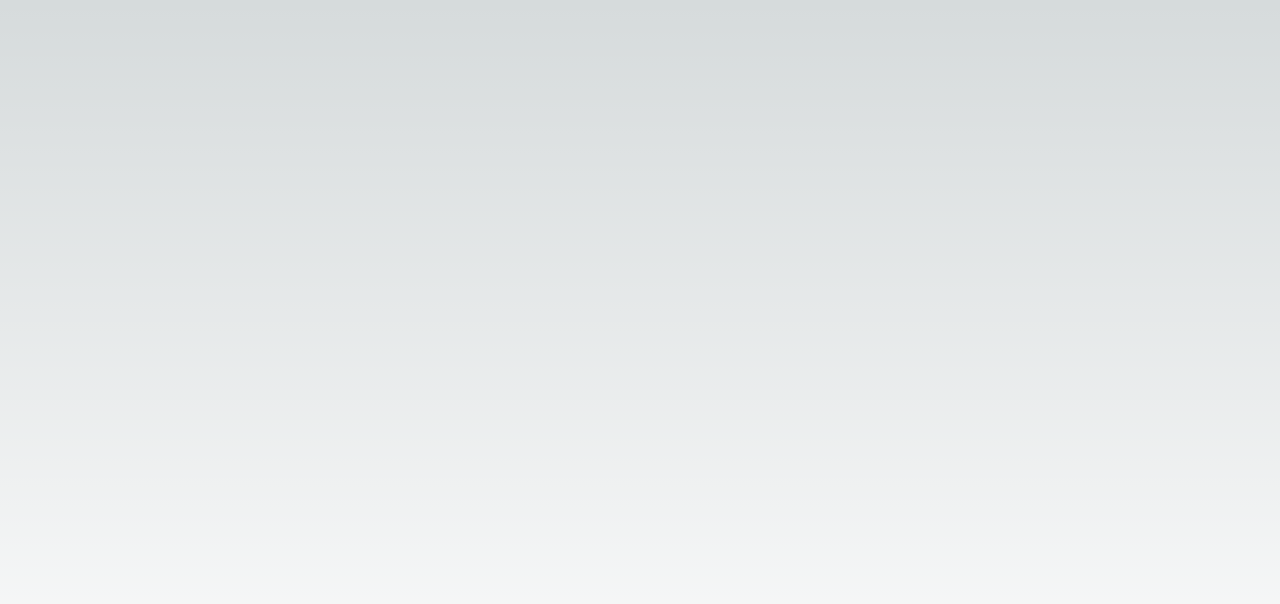
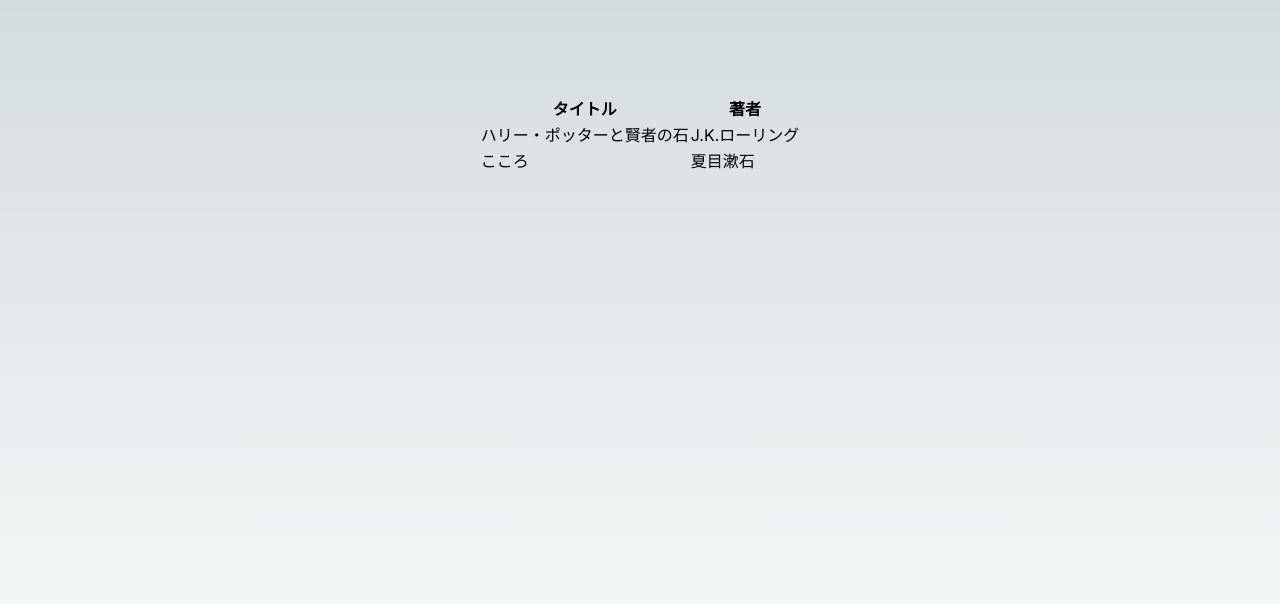
Before and after one commit to shoshiba/nosuijmasayosi-ir-archive-page, a Next.js app: page / in a window 1280 px wide. Shown: the top 604 px of the page. Built offline with nearby package versions, Linux system fonts and the light colour scheme.

Commit message:
コピペでtable表示用のコンポーネント作成

```diff
--- /dev/null
+++ b/app/Component/BasicTable.tsx
@@ -0,0 +1,65 @@
+"use client"
+
+import { ColumnDef, flexRender, getCoreRowModel, useReactTable } from '@tanstack/react-table';
+import React from 'react';
+
+type Book = {
+  title: string;
+  author: string;
+};
+
+const books: Book[] = [
+  {
+    title: 'ハリー・ポッターと賢者の石',
+    author: 'J.K.ローリング',
+  },
+  {
+    title: 'こころ',
+    author: '夏目漱石',
+  },
+];
+
+const columns: ColumnDef<Book, any>[] = [
+  {
+    accessorKey: 'title',
+    header: 'タイトル',
+  },
+  {
+    accessorKey: 'author',
+    header: '著者',
+  },
+];
+
+export const BasicTable: React.FC = () => {
+  const table = useReactTable<Book>({
+    data: books,
+    columns,
+    getCoreRowModel: getCoreRowModel(),
+  });
+  return (
+    <div>
+      <table>
+        <thead>
+          {table.getHeaderGroups().map((headerGroup) => (
+            <tr key={headerGroup.id}>
+              {headerGroup.headers.map((header) => (
+                <th key={header.id}>
+                  {header.isPlaceholder ? null : flexRender(header.column.columnDef.header, header.getContext())}
+                </th>
+              ))}
+            </tr>
+          ))}
+        </thead>
+        <tbody>
+          {table.getRowModel().rows.map((row) => (
+            <tr key={row.id}>
+              {row.getVisibleCells().map((cell) => (
+                <td key={cell.id}>{flexRender(cell.column.columnDef.cell, cell.getContext())}</td>
+              ))}
+            </tr>
+          ))}
+        </tbody>
+      </table>
+    </div>
+  );
+};
--- a/app/page.tsx
+++ b/app/page.tsx
@@ -1,8 +1,10 @@
-import Image from "next/image";
+import { BasicTable } from "./Component/BasicTable"
 
 export default function Home() {
   return (
     <main className="flex min-h-screen flex-col items-center justify-between p-24">
+      <BasicTable />
     </main>
+
   );
 }
```
Also changed, not shown: package.json (+6 -5 lines), 1 other file (tests, documents, lock files or other folders).
